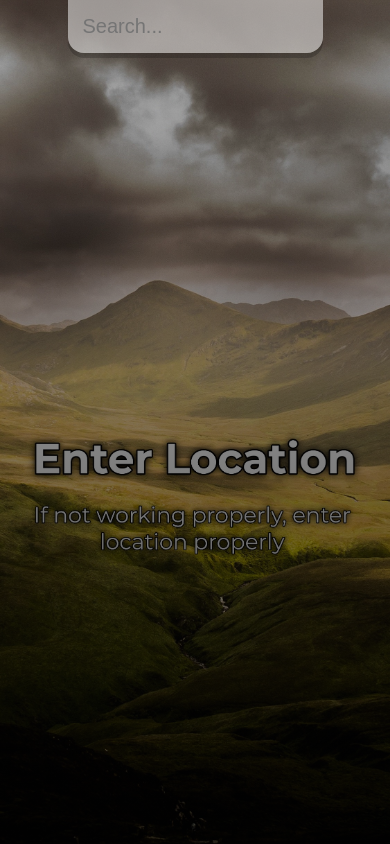
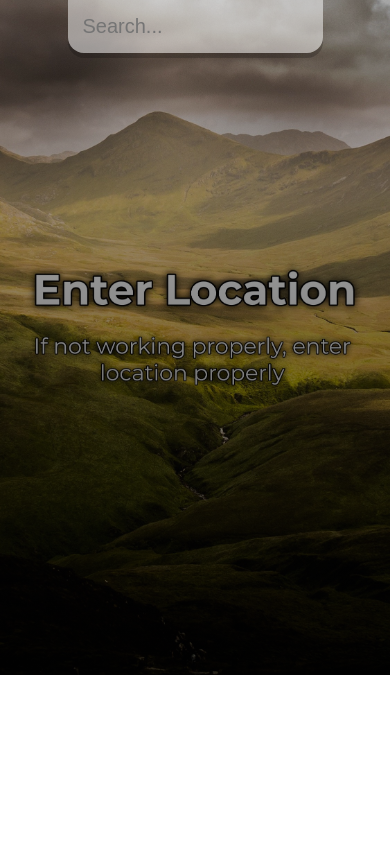
Before and after one commit to Arjun-Parzival101/Weather-App, a React (Create React App) app: page / in a window 390 px wide. Built offline with nearby package versions, Linux system fonts and the light colour scheme.

Commit message:
changed vh

```diff
--- a/src/index.css
+++ b/src/index.css
@@ -227,6 +227,9 @@
 
 /***MEDIA QUERY***/
 @media (max-width: 500px) {
+  main {
+    min-height: 80vh;
+  }
   .search-box {
     margin-bottom: 100px;
   }
```
